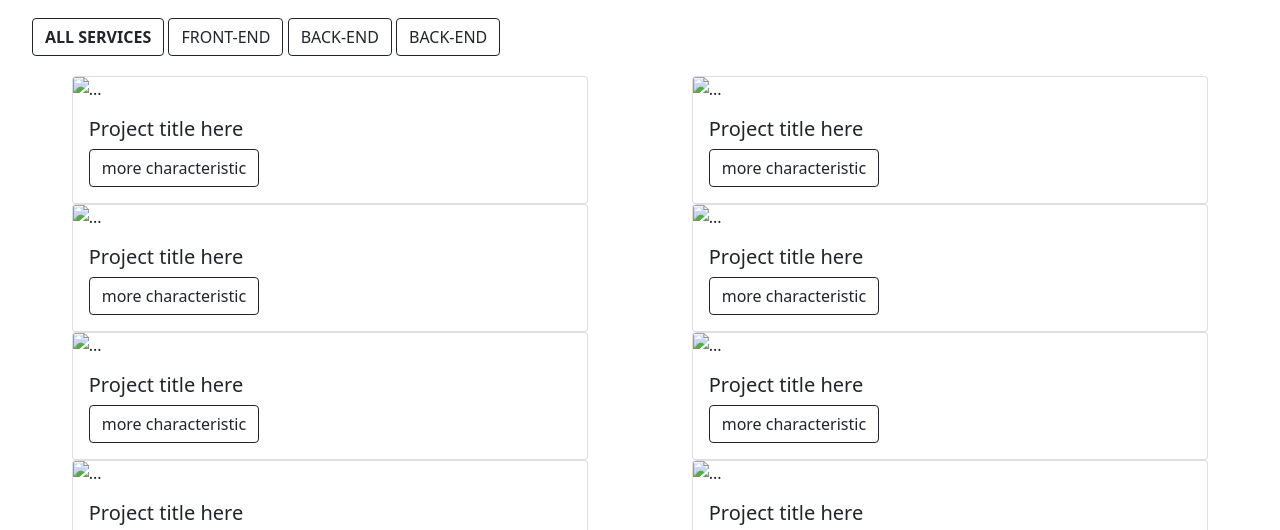
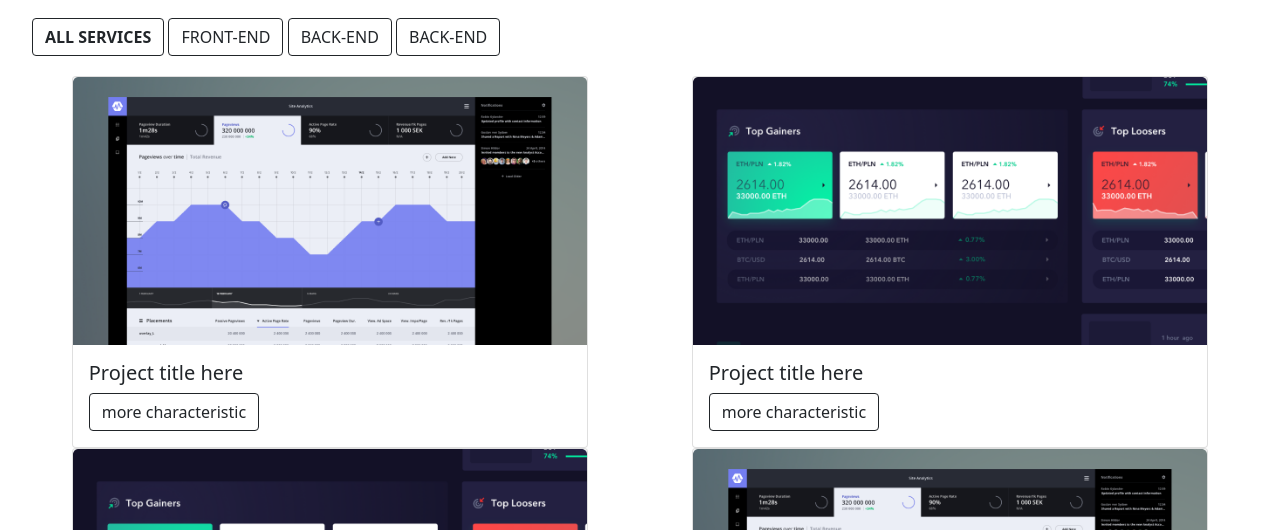
Before and after one commit to Nikita17-cod/luft, a website: page page3.html in a window 1280 px wide. Shown: the part 242-772 px from the top of the page. Drawn offline with nearby package versions, Linux system fonts and the light colour scheme; files that its build step writes are made by us from their sources; the site is published under a folder, as on GitHub Pages, so addresses that start at the root find nothing.

Commit message:
3 page upd

```diff
--- a/page3.html
+++ b/page3.html
@@ -80,7 +80,7 @@
 
         <div class="cards row">
             <div class="card col-lg-5 col-xs-12">
-                <img src="/assets/img/image38.png" class="card-img-top" alt="...">
+                <img src="assets/img/image38.png" class="card-img-top" alt="...">
                 <div class="card-body">
                     <h5 class="card-title">Project title here</h5>
                     <a href="#" class="btn btn-outline-dark">more characteristic </a>
@@ -88,7 +88,7 @@
             </div>
 
             <div class="card col-lg-5 col-xs-12">
-                <img src="/assets/img/image37.png" class="card-img-top" alt="...">
+                <img src="assets/img/image37.png" class="card-img-top" alt="...">
                 <div class="card-body">
                     <h5 class="card-title">Project title here</h5>
                     <a href="#" class="btn btn-outline-dark">more characteristic </a>
@@ -96,7 +96,7 @@
             </div>
 
             <div class="card col-lg-5 col-xs-12">
-                <img src="/assets/img/image37.png" class="card-img-top" alt="...">
+                <img src="assets/img/image37.png" class="card-img-top" alt="...">
                 <div class="card-body">
                     <h5 class="card-title">Project title here</h5>
                     <a href="#" class="btn btn-outline-dark">more characteristic </a>
@@ -104,7 +104,7 @@
             </div>
 
             <div class="card col-lg-5 col-xs-12">
-                <img src="/assets/img/image38.png" class="card-img-top" alt="...">
+                <img src="assets/img/image38.png" class="card-img-top" alt="...">
                 <div class="card-body">
                     <h5 class="card-title">Project title here</h5>
                     <a href="#" class="btn btn-outline-dark">more characteristic </a>
@@ -112,7 +112,7 @@
             </div>
 
             <div class="card col-lg-5 col-xs-12">
-                <img src="/assets/img/image38.png" class="card-img-top" alt="...">
+                <img src="assets/img/image38.png" class="card-img-top" alt="...">
                 <div class="card-body">
                     <h5 class="card-title">Project title here</h5>
                     <a href="#" class="btn btn-outline-dark">more characteristic </a>
@@ -120,7 +120,7 @@
             </div>
 
             <div class="card col-lg-5 col-xs-12">
-                <img src="/assets/img/image37.png" class="card-img-top" alt="...">
+                <img src="assets/img/image37.png" class="card-img-top" alt="...">
                 <div class="card-body">
                     <h5 class="card-title">Project title here</h5>
                     <a href="#" class="btn btn-outline-dark">more characteristic </a>
@@ -128,7 +128,7 @@
             </div>
 
             <div class="card col-lg-5 col-xs-12">
-                <img src="/assets/img/image37.png" class="card-img-top" alt="...">
+                <img src="assets/img/image37.png" class="card-img-top" alt="...">
                 <div class="card-body">
                     <h5 class="card-title">Project title here</h5>
                     <a href="#" class="btn btn-outline-dark">more characteristic </a>
@@ -136,7 +136,7 @@
             </div>
 
             <div class="card col-lg-5 col-xs-12">
-                <img src="/assets/img/image38.png" class="card-img-top" alt="...">
+                <img src="assets/img/image38.png" class="card-img-top" alt="...">
                 <div class="card-body">
                     <h5 class="card-title">Project title here</h5>
                     <a href="#" class="btn btn-outline-dark">more characteristic </a>
```
